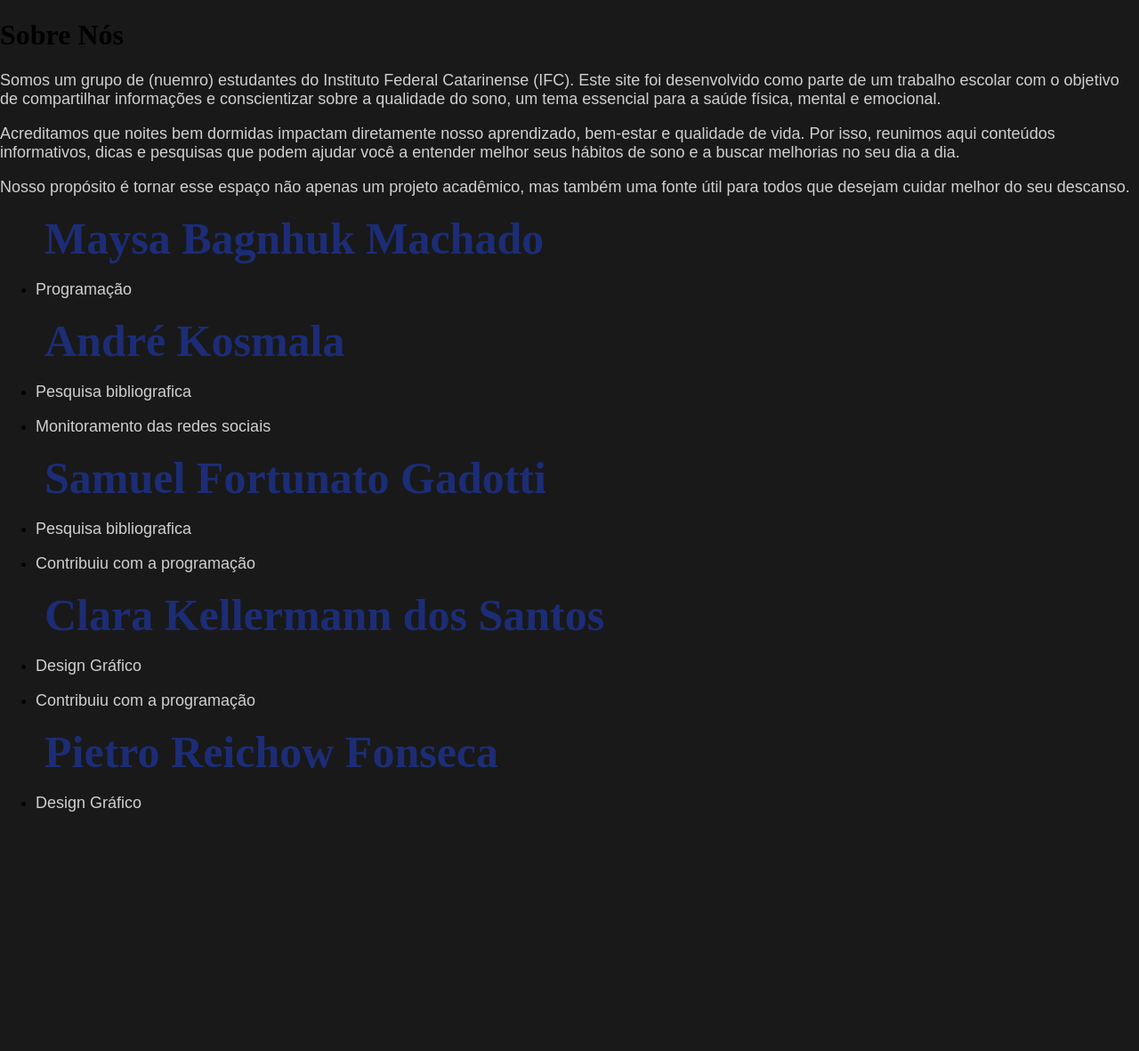
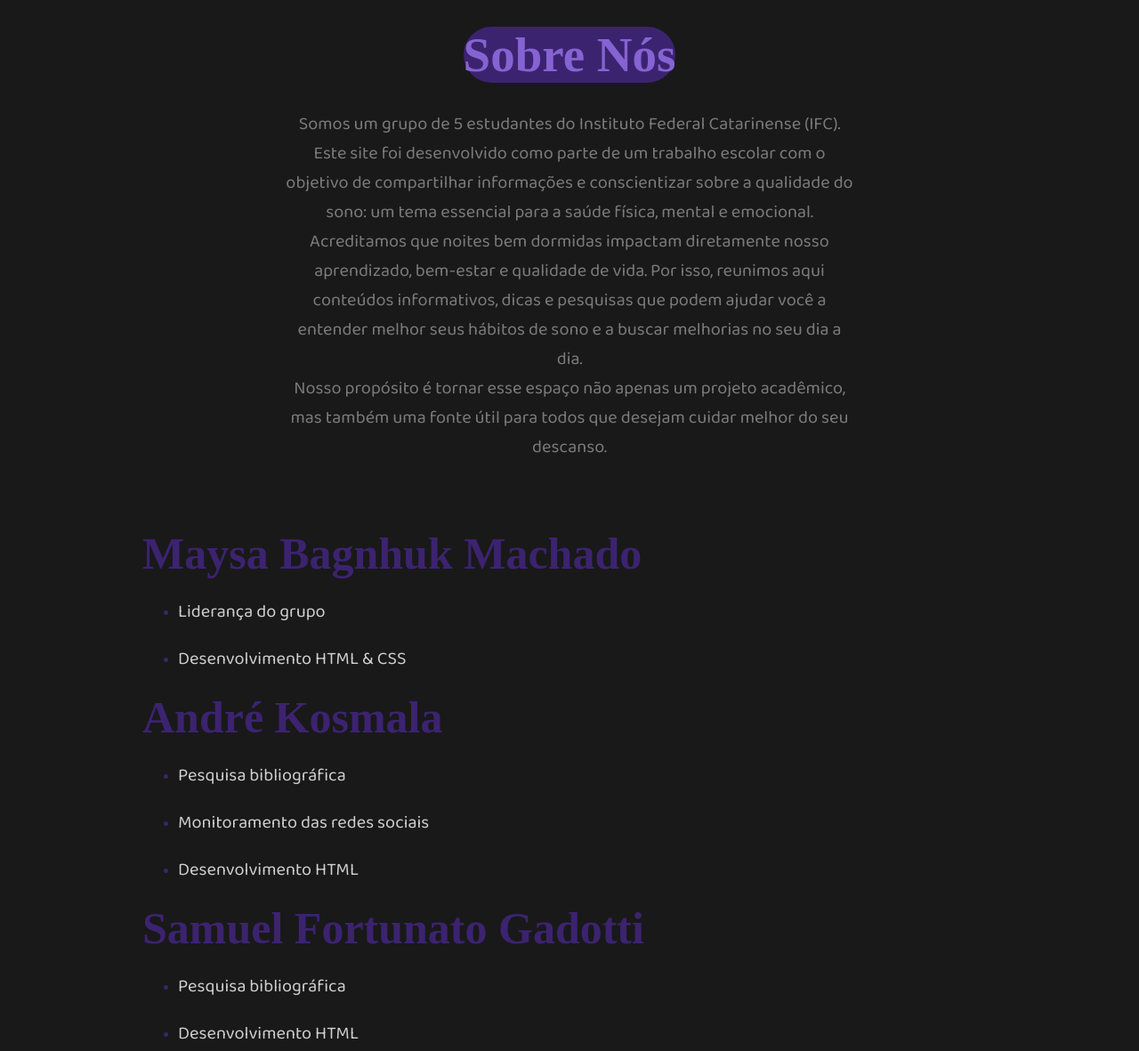
Before and after one commit to maysazvn/HYPNOS, a plain HTML site: page html/8-sobrenos.html in a window 1280 px wide. Shown: the top 1181 px of the page at 89% size. Before the commit the page ends 931 px from the top, so only its background shows below. Drawn offline with Linux system fonts and the light colour scheme; a web font is replaced by a local one.

Commit message:
Ajustes: CSS das páginas restantes e correções html

```diff
--- a/css/style.css
+++ b/css/style.css
@@ -7,18 +7,19 @@ body {
 p {
     font-family: "Baloo Bhai 2", sans-serif;
     color: #D0D0D0;
-    font-size: 18px;
+    font-size: 20px;
+    max-width: 50vw;
 }
 
 h1.h1-azul {
     font-family: "Abhaya Libre", serif;
     font-weight: 800;
     font-size: 55px;
-    margin: 30px auto;
+    margin: 20px auto;
     color: #6D80D4;
     background-color: #1C2D76;
     border-radius: 100px;
-    width: 680px;
+    max-width: fit-content;
     text-align: center;
 }
 
@@ -30,7 +31,7 @@ h1.h1-roxo {
     color: #8663D2;
     background-color: #3C2370;
     border-radius: 100px;
-    width: 680px;
+    max-width: fit-content;
     text-align: center;
 }
 
@@ -73,7 +74,7 @@ footer nav button a{
 
 
 
-/* 1-home.html */
+/* index.html */
 
 .parte-azul {
     background-color: #1C2D76;
@@ -119,11 +120,8 @@ footer nav button a{
 .parte-roxa {
     background-color: #56349F;
     width: 32%;
-    /*height: 50%;*/
     padding: 40px;
     display: block;
-   /* margin-left: 650px;
-    margin-top: 50px;*/
     border-radius: 30px;
 }
 
@@ -152,7 +150,7 @@ footer nav button a{
     border-radius: 100px;
     border: none;
     padding: 10px 15px 10px 15px;
-    display: block;
+    margin: auto;
 }
 
 .parte-roxa button:hover {
@@ -195,25 +193,46 @@ button:hover {
 
 }
 
-
 section.convite{
     display: flex;
     justify-content: center;
     align-items: center;
 }
 
+/* 2-oqueésono.html */
+ body.conteudo{
+    padding: 1.5vw;
+ }
 
+ p.introducao{
+    text-align: center;
+    max-width: 50vw;
+    margin: auto;
+    color: #7B7B7B;
+ }
 
-
+ div.conteudo{
+    margin: 2vw 5vw 5vw 5vw;
+    margin: auto;
+    padding: 5vw 5vw;
+    max-width: 75vw;
+ }
 
 /* 7-areadecontatoeajuda.html*/
-h2 {
+h2.h2-azul {
     font-family: "Abhaya Libre", serif;
     font-weight: 800;
     font-size: 50px;
-    margin: 10px;
-    margin-left: 50px;
+    margin: 10px 0;
     color: #1C2D76;
+}
+
+h2.h2-roxo {
+    font-family: "Abhaya Libre", serif;
+    font-weight: 800;
+    font-size: 50px;
+    margin: 10px 0;
+    color: #3C2370
 }
 
 details {
@@ -271,4 +290,7 @@ p.expansao a {
     font-size: 20px;
 }
 
-/* 2-oqueésono.html */
+ /*8-sobrenos.html*/
+ul li{
+    color: #3C2370;
+}
--- a/html/8-sobrenos.html
+++ b/html/8-sobrenos.html
@@ -1,11 +1,20 @@
 <!DOCTYPE html>
-<html lang="en">
+<html lang="pt-br">
 
 <head>
     <meta charset="UTF-8">
     <meta name="viewport" content="width=device-width, initial-scale=1.0">
+    <title>FAQ</title>
+
     <link rel="stylesheet" href="../css/style.css">
-    <title>Sobre Nós</title>
+
+    <script src="https://kit.fontawesome.com/503e616a76.js" crossorigin="anonymous"></script>
+
+    <link rel="preconnect" href="https://fonts.googleapis.com">
+    <link rel="preconnect" href="https://fonts.gstatic.com" crossorigin>
+    <link
+        href="https://fonts.googleapis.com/css2?family=Abhaya+Libre:wght@400;500;600;700;800&family=Baloo+Bhai+2:wght@400..800&family=Emilys+Candy&display=swap"
+        rel="stylesheet">
 </head>
 
 <body>
@@ -14,21 +23,21 @@
 
         <header>
 
-            <h1>
+            <h1 class="h1-roxo">
                 Sobre Nós
             </h1>
 
-            <p>
-                Somos um grupo de (nuemro) estudantes do Instituto Federal Catarinense (IFC). Este site foi desenvolvido
+            <p class="introducao">
+                Somos um grupo de 5 estudantes do Instituto Federal Catarinense (IFC). Este site foi desenvolvido
                 como parte de um trabalho escolar com o objetivo de compartilhar informações e conscientizar sobre a
-                qualidade do sono, um tema essencial para a saúde física, mental e emocional.
+                qualidade do sono: um tema essencial para a saúde física, mental e emocional.
             </p>
-            <p>
+            <p class="introducao">
                 Acreditamos que noites bem dormidas impactam diretamente nosso aprendizado, bem-estar e qualidade de
                 vida. Por isso, reunimos aqui conteúdos informativos, dicas e pesquisas que podem ajudar você a entender
                 melhor seus hábitos de sono e a buscar melhorias no seu dia a dia.
             </p>
-            <p>
+            <p class="introducao">
                 Nosso propósito é tornar esse espaço não apenas um projeto acadêmico, mas também uma fonte útil para
                 todos que desejam cuidar melhor do seu descanso.
             </p>
@@ -36,27 +45,32 @@
         </header>
 
         <section>
-
-            <h2>
+            <div class="conteudo">
+                <h2 class="h2-roxo">
                     Maysa Bagnhuk Machado
                 </h2>
 
                 <ul>
                     <li>
                         <p>
-                        Programação
+                            Liderança do grupo
+                        </p>
+                    </li>
+                    <li>
+                        <p>
+                            Desenvolvimento HTML & CSS
                         </p>
                     </li>
                 </ul>
 
-            <h2>
+                <h2 class="h2-roxo">
                     André Kosmala
                 </h2>
 
                 <ul>
                     <li>
                         <p>
-                        Pesquisa bibliografica
+                            Pesquisa bibliográfica
                         </p>
                     </li>
                     <li>
@@ -64,26 +78,31 @@
                             Monitoramento das redes sociais
                         </p>
                     </li>
+                    <li>
+                        <p>
+                            Desenvolvimento HTML
+                        </p>
+                    </li>
                 </ul>
 
-            <h2>
+                <h2 class="h2-roxo">
                     Samuel Fortunato Gadotti
                 </h2>
 
                 <ul>
                     <li>
                         <p>
-                        Pesquisa bibliografica
+                            Pesquisa bibliográfica
                         </p>
                     </li>
                     <li>
                         <p>
-                        Contribuiu com a programação
+                            Desenvolvimento HTML
                         </p>
                     </li>
                 </ul>
 
-            <h2>
+                <h2 class="h2-roxo">
                     Clara Kellermann dos Santos
                 </h2>
 
@@ -95,12 +114,12 @@
                     </li>
                     <li>
                         <p>
-                        Contribuiu com a programação
+                            Desenvolvimento HTML
                         </p>
                     </li>
                 </ul>
 
-            <h2>
+                <h2 class="h2-roxo">
                     Pietro Reichow Fonseca
                 </h2>
 
@@ -111,7 +130,7 @@
                         </p>
                     </li>
                 </ul>
-
+            </div>
         </section>
 
     </main>
```
Also changed, not shown: html/2-oqueésono.html (+28 -16 lines), html/7-areadecontatoeajuda.html (+1 -1 lines), html/index.html (renamed from html/1-home.html). Lines whose indentation alone changed are shown as unchanged.
